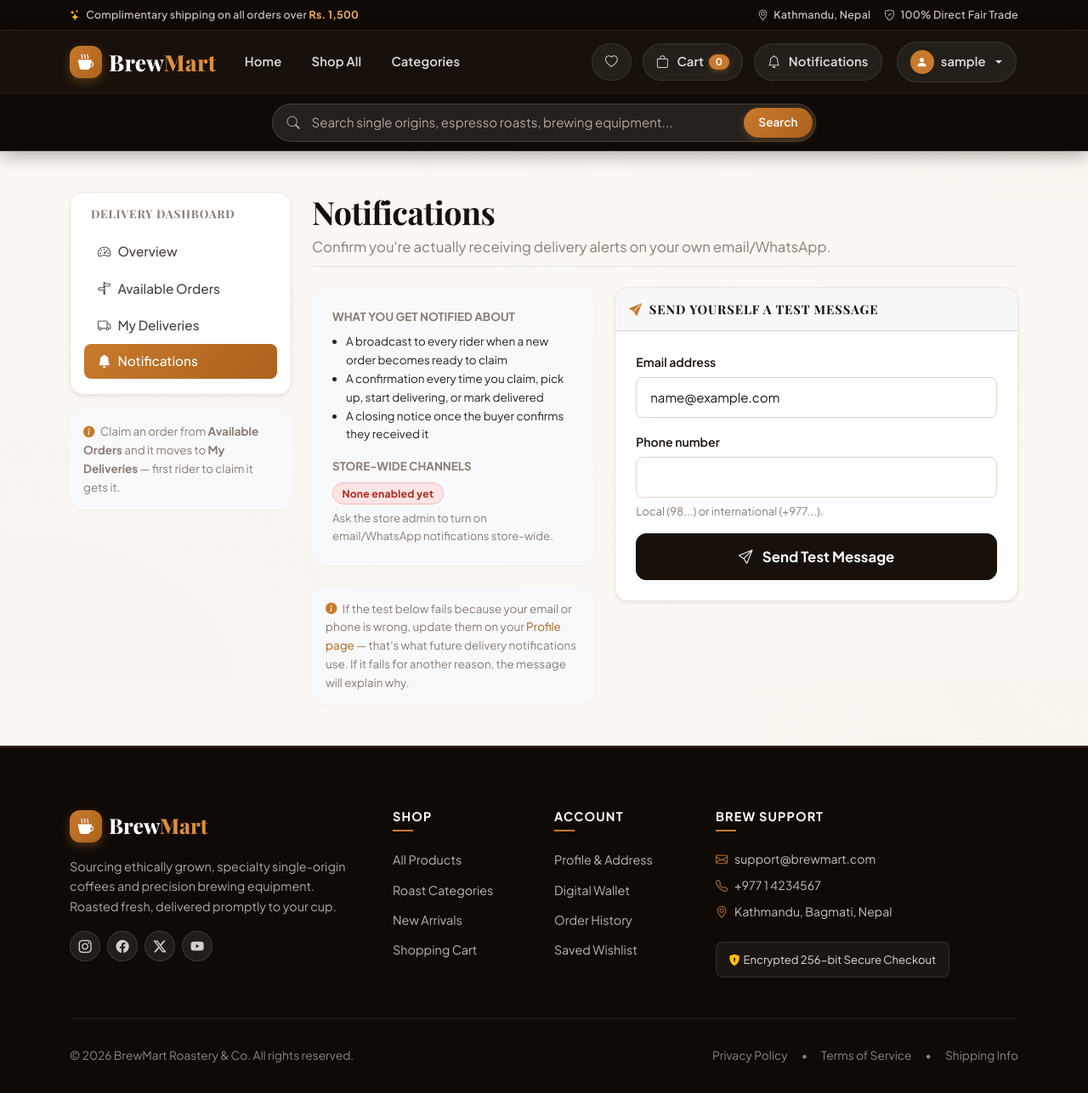
After one commit to codexter5/E_Commerce_Coffee, a Django app: page /dashboard/delivery/notifications/ in a window 1280 px wide. The commit adds this page. Shown: the whole page at 85% size. Run offline with Django 5.2, Linux system fonts and the light colour scheme; the visitor is signed in with stand-in values (Sample User, id 1); data comes from the database, SQL or seed files in the repository; data that the repository does not hold is empty; some web fonts are replaced.

Commit message:
Update for deleviry services

```diff
--- a/dashboard/urls.py
+++ b/dashboard/urls.py
@@ -33,9 +33,11 @@
     path("seller/products/<int:pk>/delete/", views.seller_product_delete, name="seller_product_delete"),
     path("seller/orders/", views.seller_orders_list, name="seller_orders_list"),
     path("seller/orders/<str:order_number>/", views.seller_order_detail, name="seller_order_detail"),
+    path("seller/notifications/", views.seller_notification_test, name="seller_notification_test"),
 
     path("delivery/", views.delivery_home, name="delivery_home"),
     path("delivery/available/", views.delivery_available_list, name="delivery_available_list"),
     path("delivery/orders/", views.delivery_my_orders_list, name="delivery_my_orders_list"),
     path("delivery/orders/<str:order_number>/", views.delivery_order_detail, name="delivery_order_detail"),
+    path("delivery/notifications/", views.delivery_notification_test, name="delivery_notification_test"),
 ]
--- a/dashboard/views.py
+++ b/dashboard/views.py
@@ -350,17 +350,34 @@
     order = get_object_or_404(_seller_order_queryset(request).prefetch_related("items"), order_number=order_number)
     next_steps = TRANSITIONS.get(order.status, {})
     seller_next_steps = [status for status, role in next_steps.items() if role == "SELLER"]
+    # Riders sorted by how many active deliveries they're already carrying, so
+    # the seller can see who's free at a glance when choosing someone directly.
+    delivery_riders = User.objects.filter(profile__role=Profile.Role.DELIVERY, is_active=True).annotate(
+        active_deliveries=Count("delivery_orders", filter=Q(delivery_orders__status__in=ACTIVE_DELIVERY_STATUSES))
+    ).order_by("active_deliveries", "username")
     if request.method == "POST":
         new_status = request.POST.get("new_status")
+        assignee = None
+        if new_status == "ASSIGNED":
+            delivery_person_id = request.POST.get("delivery_person_id")
+            if not delivery_person_id:
+                messages.error(request, "Choose a delivery person to assign this order to.")
+                return redirect("dashboard:seller_order_detail", order_number=order.order_number)
+            assignee = get_object_or_404(
+                User.objects.filter(profile__role=Profile.Role.DELIVERY), pk=delivery_person_id
+            )
         try:
-            transition_order(order, request.user, new_status)
+            transition_order(order, request.user, new_status, assignee=assignee)
         except ValueError as exc:
             messages.error(request, str(exc))
         else:
-            messages.success(request, f"Order {order.order_number} moved to {order.get_status_display()}.")
+            if assignee is not None:
+                messages.success(request, f"Order {order.order_number} assigned directly to {assignee.username}.")
+            else:
+                messages.success(request, f"Order {order.order_number} moved to {order.get_status_display()}.")
         return redirect("dashboard:seller_order_detail", order_number=order.order_number)
     return render(request, "dashboard/seller_order_detail.html", {
-        "order": order, "seller_next_steps": seller_next_steps,
+        "order": order, "seller_next_steps": seller_next_steps, "delivery_riders": delivery_riders,
         "status_labels": dict(Order.Status.choices), "active": "seller_orders",
     })
 
@@ -462,9 +479,10 @@
 # needing shell/server-log access.
 # ===================================================================
 
-@admin_required
-def notification_settings(request):
-    status = notification_config_status()
+def _notification_test_flow(request):
+    """Shared logic for the notification test tool across admin/seller/delivery
+    dashboards: prefill with the user's own contact info, run the test send on
+    POST, and return (form, results) for the view to render."""
     initial = {"email": request.user.email, "phone": getattr(getattr(request.user, "profile", None), "phone", "")}
     form = TestNotificationForm(request.POST or None, initial=initial)
     results = None
@@ -477,6 +495,31 @@
             messages.error(request, "The test send finished, but at least one channel failed -- see details below.")
         else:
             messages.success(request, "Test message sent -- check the results below and your inbox/WhatsApp.")
+    return form, results
+
+
+@admin_required
+def notification_settings(request):
+    status = notification_config_status()
+    form, results = _notification_test_flow(request)
     return render(request, "dashboard/notification_settings.html", {
         "status": status, "form": form, "results": results, "active": "notifications",
     })
+
+
+@seller_required
+def seller_notification_test(request):
+    form, results = _notification_test_flow(request)
+    channels = notification_config_status()["channels"]
+    return render(request, "dashboard/seller_notification_test.html", {
+        "form": form, "results": results, "channels": channels, "active": "seller_notifications",
+    })
+
+
+@delivery_required
+def delivery_notification_test(request):
+    form, results = _notification_test_flow(request)
+    channels = notification_config_status()["channels"]
+    return render(request, "dashboard/delivery_notification_test.html", {
+        "form": form, "results": results, "channels": channels, "active": "delivery_notifications",
+    })
--- a/notifications/services.py
+++ b/notifications/services.py
@@ -6,6 +6,7 @@
 
 from django.conf import settings
 from django.core.mail import send_mail
+from django.utils import timezone
 
 
 logger = logging.getLogger(__name__)
@@ -130,9 +131,20 @@
     """A few extra lines of receipt-style detail appended to every message so
     whoever reads it (buyer, seller, delivery rider, admin) has the full
     picture in writing -- proof of exactly what the order was and where it
-    stands, without needing to open the dashboard to check."""
+    stands, without needing to open the dashboard to check.
+
+    Order ID and timestamp go in the body (not just the email subject) since
+    WhatsApp messages have no subject line at all -- without this, a WhatsApp
+    notification would never actually say which order it's about. Place
+    (the delivery address) matters most for delivery riders deciding whether
+    a job is even feasible for them before they claim it, but it's included
+    for everyone for the same "proof in writing" reason as the rest.
+    """
     lines = [
+        f"Order: {order.order_number}",
+        f"When: {timezone.now().strftime('%b %d, %Y %I:%M %p')}",
         f"Buyer: {order.full_name} ({order.email}, {order.phone})",
+        f"Place: {order.shipping_address}, {order.city} {order.postal_code}",
         f"Total: Rs. {order.total_amount} -- {order.get_payment_method_display()}"
         f"{' (paid)' if order.is_paid else ' (due on delivery)'}",
     ]
--- a/templates/dashboard/base_delivery.html
+++ b/templates/dashboard/base_delivery.html
@@ -12,6 +12,7 @@
                         <a href="{% url 'dashboard:delivery_home' %}" class="list-group-item list-group-item-action{% if active == 'delivery_home' %} active{% endif %}"><i class="bi bi-speedometer2 me-2"></i>Overview</a>
                         <a href="{% url 'dashboard:delivery_available_list' %}" class="list-group-item list-group-item-action{% if active == 'delivery_available' %} active{% endif %}"><i class="bi bi-signpost-split me-2"></i>Available Orders</a>
                         <a href="{% url 'dashboard:delivery_my_orders_list' %}" class="list-group-item list-group-item-action{% if active == 'delivery_my_orders' %} active{% endif %}"><i class="bi bi-truck me-2"></i>My Deliveries</a>
+                        <a href="{% url 'dashboard:delivery_notification_test' %}" class="list-group-item list-group-item-action{% if active == 'delivery_notifications' %} active{% endif %}"><i class="bi bi-bell-fill me-2"></i>Notifications</a>
                     </div>
                 </div>
             </div>
--- a/templates/dashboard/base_seller.html
+++ b/templates/dashboard/base_seller.html
@@ -12,6 +12,7 @@
                         <a href="{% url 'dashboard:seller_home' %}" class="list-group-item list-group-item-action{% if active == 'seller_home' %} active{% endif %}"><i class="bi bi-speedometer2 me-2"></i>Overview</a>
                         <a href="{% url 'dashboard:seller_products_list' %}" class="list-group-item list-group-item-action{% if active == 'seller_products' %} active{% endif %}"><i class="bi bi-box-seam me-2"></i>My Products</a>
                         <a href="{% url 'dashboard:seller_orders_list' %}" class="list-group-item list-group-item-action{% if active == 'seller_orders' %} active{% endif %}"><i class="bi bi-receipt me-2"></i>My Orders</a>
+                        <a href="{% url 'dashboard:seller_notification_test' %}" class="list-group-item list-group-item-action{% if active == 'seller_notifications' %} active{% endif %}"><i class="bi bi-bell-fill me-2"></i>Notifications</a>
                     </div>
                 </div>
             </div>
--- /dev/null
+++ b/templates/dashboard/delivery_notification_test.html
@@ -0,0 +1,68 @@
+{% extends 'dashboard/base_delivery.html' %}
+
+{% block title %}Notifications - BrewMart Delivery{% endblock %}
+
+{% block dashboard_content %}
+    <div class="page-intro pb-2 mb-4 border-bottom">
+        <h1 class="mb-1">Notifications</h1>
+        <p class="text-muted mb-0">Confirm you're actually receiving delivery alerts on your own email/WhatsApp.</p>
+    </div>
+
+    <div class="row g-4">
+        <div class="col-lg-5">
+            <div class="card border-0 bg-light mb-4">
+                <div class="card-body p-4">
+                    <div class="small text-muted text-uppercase fw-bold mb-2">What you get notified about</div>
+                    <ul class="small mb-3 ps-3">
+                        <li>A broadcast to every rider when a new order becomes ready to claim</li>
+                        <li>A confirmation every time you claim, pick up, start delivering, or mark delivered</li>
+                        <li>A closing notice once the buyer confirms they received it</li>
+                    </ul>
+                    <div class="small text-muted text-uppercase fw-bold mb-2">Store-wide channels</div>
+                    {% if channels %}
+                        {% for channel in channels %}<span class="badge badge-success me-1">{{ channel }}</span>{% endfor %}
+                    {% else %}
+                        <span class="badge badge-danger">None enabled yet</span>
+                        <div class="form-text">Ask the store admin to turn on email/WhatsApp notifications store-wide.</div>
+                    {% endif %}
+                </div>
+            </div>
+            <div class="card border-0 bg-light">
+                <div class="card-body p-3 small text-muted">
+                    <i class="bi bi-info-circle-fill text-amber me-1"></i>
+                    If the test below fails because your email or phone is wrong, update them on your
+                    <a href="{% url 'accounts:profile' %}">Profile page</a> — that's what future delivery notifications use.
+                    If it fails for another reason, the message will explain why.
+                </div>
+            </div>
+        </div>
+
+        <div class="col-lg-7">
+            <div class="card shadow-sm">
+                <div class="card-header bg-card-subtle py-3"><h6 class="mb-0"><i class="bi bi-send-fill text-amber me-2"></i>Send Yourself a Test Message</h6></div>
+                <div class="card-body p-4">
+                    <form method="post">
+                        {% csrf_token %}
+                        {% if form.non_field_errors %}
+                            <div class="alert alert-danger small py-2 px-3">{{ form.non_field_errors|join:" " }}</div>
+                        {% endif %}
+                        {% include 'partials/form_fields.html' with form=form %}
+                        <div class="d-grid mt-3">
+                            <button type="submit" class="btn btn-dark btn-lg"><i class="bi bi-send me-1"></i> Send Test Message</button>
+                        </div>
+                    </form>
+
+                    {% if results %}
+                        <hr>
+                        <div class="small text-muted text-uppercase fw-bold mb-2">Result</div>
+                        {% for channel, detail in results.items %}
+                            <div class="alert {% if 'FAILED' in detail or channel == 'error' %}alert-danger{% else %}alert-success{% endif %} small py-2 px-3">
+                                <strong>{{ channel }}:</strong> {{ detail }}
+                            </div>
+                        {% endfor %}
+                    {% endif %}
+                </div>
+            </div>
+        </div>
+    </div>
+{% endblock %}
```
Also changed, not shown: orders/workflow.py (+44 -8 lines), templates/dashboard/seller_notification_test.html (added, +69 -0 lines), templates/dashboard/seller_order_detail.html (+27 -0 lines), 1 other file.
